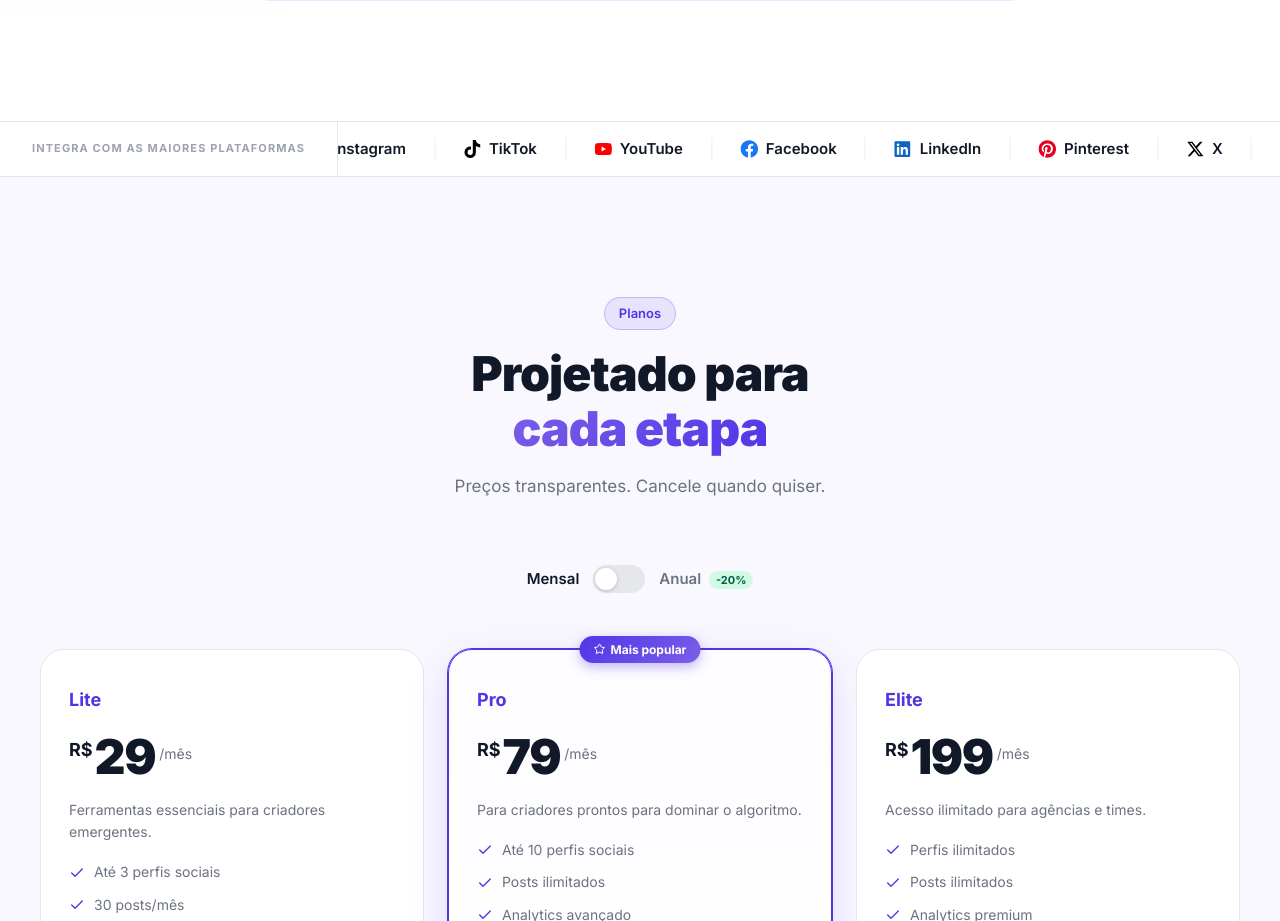
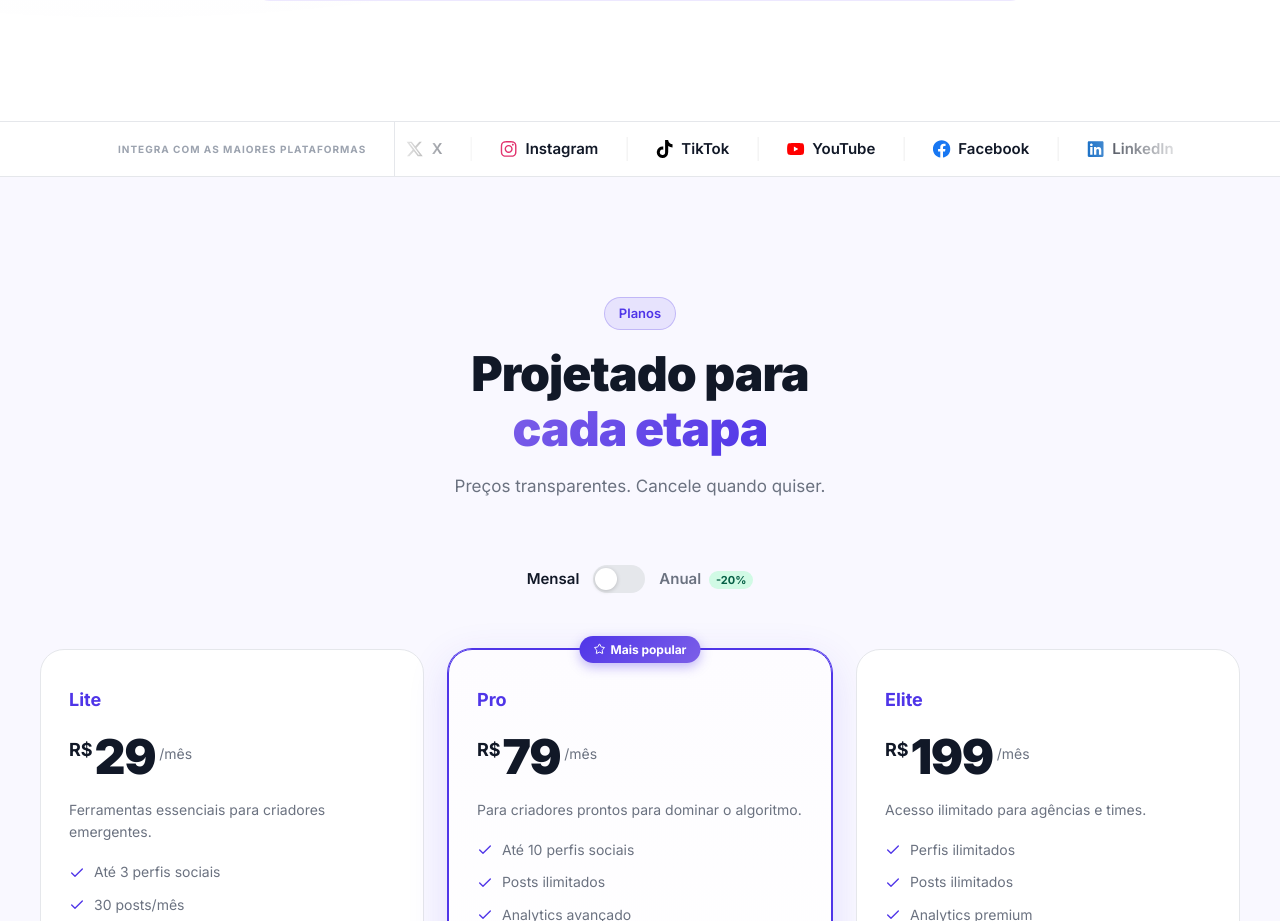
Before and after one commit to brenosemfreio/tcc, a React (Vite) app: page / in a window 1280 px wide. Shown: the part 3797-4718 px from the top of the page. Built offline with nearby package versions, Linux system fonts and the light colour scheme.

Commit message:
chore: auto sync [Claude]

```diff
--- a/src/pages/Landing/Landing.css
+++ b/src/pages/Landing/Landing.css
@@ -789,8 +789,6 @@
    MARQUEE STRIP — plataformas
    ══════════════════════════════════════════════════════════ */
 .l-marquee-strip {
-  display: flex;
-  align-items: center;
   border-top: 1px solid var(--color-border);
   border-bottom: 1px solid var(--color-border);
   background: #fff;
@@ -798,13 +796,21 @@
   overflow: hidden;
 }
 
+.l-marquee-strip__inner {
+  display: flex;
+  align-items: center;
+  max-width: 1100px;
+  margin: 0 auto;
+  height: 100%;
+}
+
 .l-marquee-strip__label {
   flex-shrink: 0;
-  font-size: 0.6875rem;
+  font-size: 0.625rem;
   font-weight: 700;
   letter-spacing: 0.1em;
   color: var(--color-text-muted);
-  padding: 0 32px;
+  padding: 0 28px;
   white-space: nowrap;
   border-right: 1px solid var(--color-border);
   height: 100%;
@@ -818,17 +824,19 @@
   height: 100%;
   display: flex;
   align-items: center;
+  -webkit-mask-image: linear-gradient(to right, transparent 0%, #000 14%, #000 86%, transparent 100%);
+  mask-image: linear-gradient(to right, transparent 0%, #000 14%, #000 86%, transparent 100%);
 }
 
 .l-marquee-strip__track {
   display: flex;
   align-items: center;
-  animation: marquee-scroll 22s linear infinite;
+  animation: marquee-scroll 40s linear infinite;
   width: max-content;
 }
 
-.l-marquee-strip__track:hover {
-  animation-play-state: paused;
+.l-marquee-strip:hover .l-marquee-strip__track {
+  animation-duration: 160s;
 }
 
 .l-marquee-strip__item {
--- a/src/pages/Landing/Landing.jsx
+++ b/src/pages/Landing/Landing.jsx
@@ -473,6 +473,7 @@ export default function Landing() {
 
       {/* ── Marquee plataformas ──────────────────────── */}
       <div className="l-marquee-strip">
+        <div className="l-marquee-strip__inner">
           <span className="l-marquee-strip__label">INTEGRA COM AS MAIORES PLATAFORMAS</span>
           <div className="l-marquee-strip__track-wrap">
             <div className="l-marquee-strip__track">
@@ -482,6 +483,7 @@ export default function Landing() {
                   {p.name}
                 </span>
               ))}
+            </div>
           </div>
         </div>
       </div>
```
Lines whose indentation alone changed are shown as unchanged.
